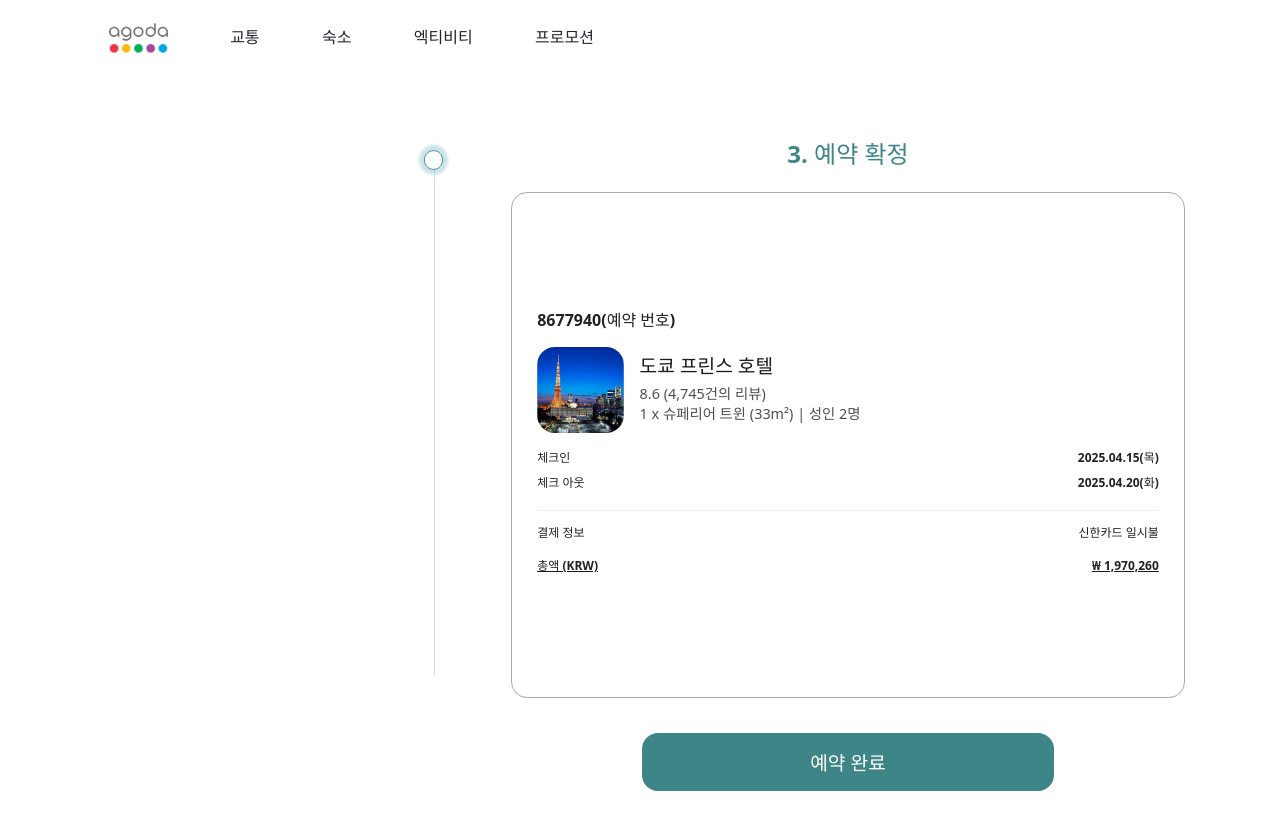
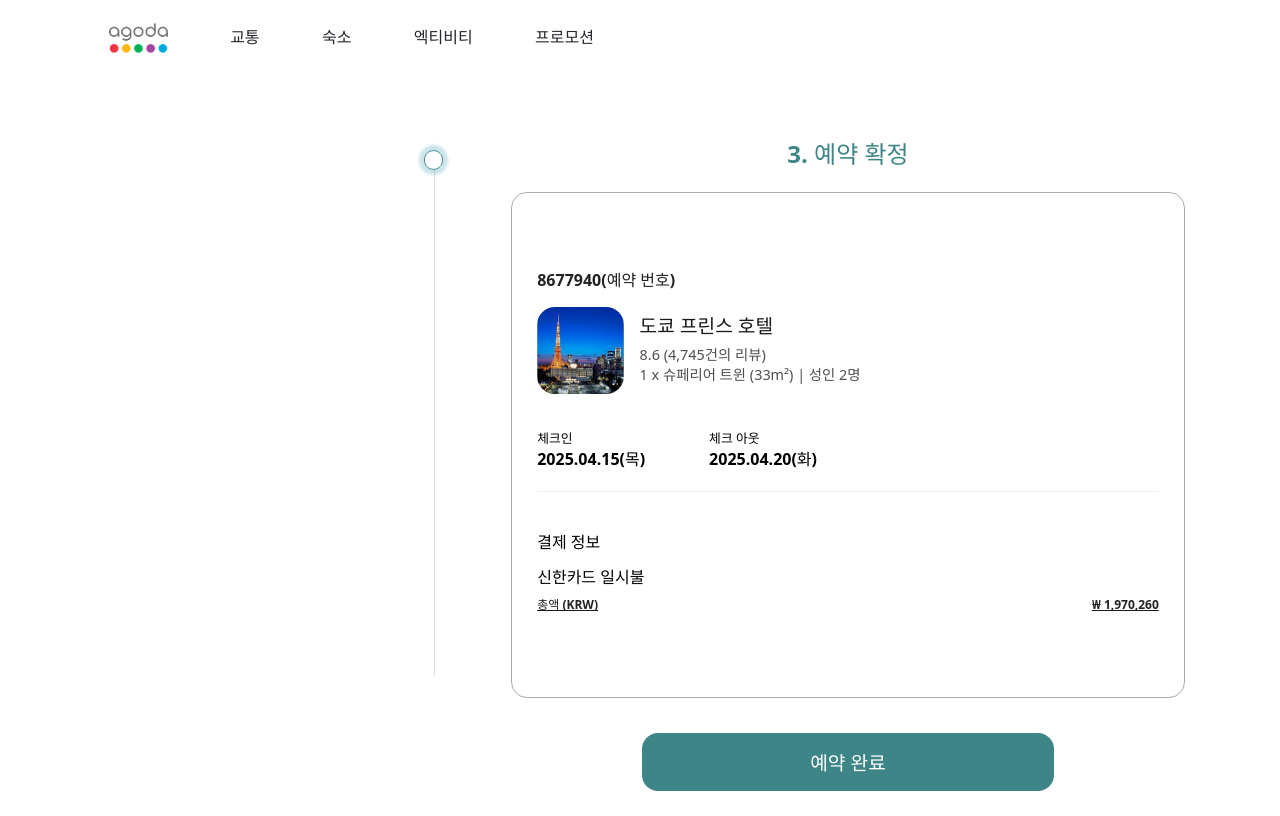
Before and after one commit to his0si/agoda-redesign-frontend, a React (Vite) app in the folder agoda_toy/: page /reservation-complete in a window 1280 px wide. Shown: the top 816 px of the page. Built offline with nearby package versions, Linux system fonts and the light colour scheme; a web font is replaced by a local one.

Commit message:
Update ReservationCompleteBox.tsx

```diff
--- a/agoda_toy/src/res/components/ReservationCompleteBox.tsx
+++ b/agoda_toy/src/res/components/ReservationCompleteBox.tsx
@@ -173,6 +173,52 @@
   line-height: 1.4;
 `;
 
+const CheckRow = styled.div`
+  display: flex;
+  justify-content: flex-start;
+  gap: 80px;
+  margin: 32px 0 12px 0;
+`;
+
+const CheckCol = styled.div`
+  display: flex;
+  flex-direction: column;
+  align-items: flex-start;
+`;
+
+const CheckLabel = styled.div`
+  font-size: 16px;
+  font-weight: bold;
+  color: #000;
+  margin-bottom: 8px;
+`;
+
+const CheckDate = styled.div`
+  font-size: 20px;
+  font-weight: bold;
+  color: #000;
+`;
+
+const PaymentInfoBox = styled.div`
+  display: flex;
+  flex-direction: column;
+  align-items: flex-start;
+  margin: 40px 0 0 0;
+`;
+
+const PaymentLabel = styled.div`
+  font-size: 20px;
+  font-weight: bold;
+  color: #000;
+  margin-bottom: 24px;
+`;
+
+const PaymentValue = styled.div`
+  font-size: 20px;
+  font-weight: bold;
+  color: #000;
+`;
+
 const ReservationCompleteBox = () => {
   return (
     <FormContainer>
@@ -187,19 +233,21 @@
             <InfoText>1 x 슈페리어 트윈 (33m²) | 성인 2명</InfoText>
           </HotelTextCol>
         </HotelInfoRow>
-        <Row>
-          <Label>체크인</Label>
-          <Value>2025.04.15(목)</Value>
-        </Row>
-        <Row>
-          <Label>체크 아웃</Label>
-          <Value>2025.04.20(화)</Value>
-        </Row>
+        <CheckRow>
+          <CheckCol>
+            <CheckLabel>체크인</CheckLabel>
+            <CheckDate>2025.04.15(목)</CheckDate>
+          </CheckCol>
+          <CheckCol>
+            <CheckLabel>체크 아웃</CheckLabel>
+            <CheckDate>2025.04.20(화)</CheckDate>
+          </CheckCol>
+        </CheckRow>
         <Divider />
-        <Row>
-          <Label>결제 정보</Label>
-          <Value>신한카드 일시불</Value>
-        </Row>
+        <PaymentInfoBox>
+          <PaymentLabel>결제 정보</PaymentLabel>
+          <PaymentValue>신한카드 일시불</PaymentValue>
+        </PaymentInfoBox>
         <TotalRow>
           <Label>총액 (KRW)</Label>
           <Value>₩ 1,970,260</Value>
```
